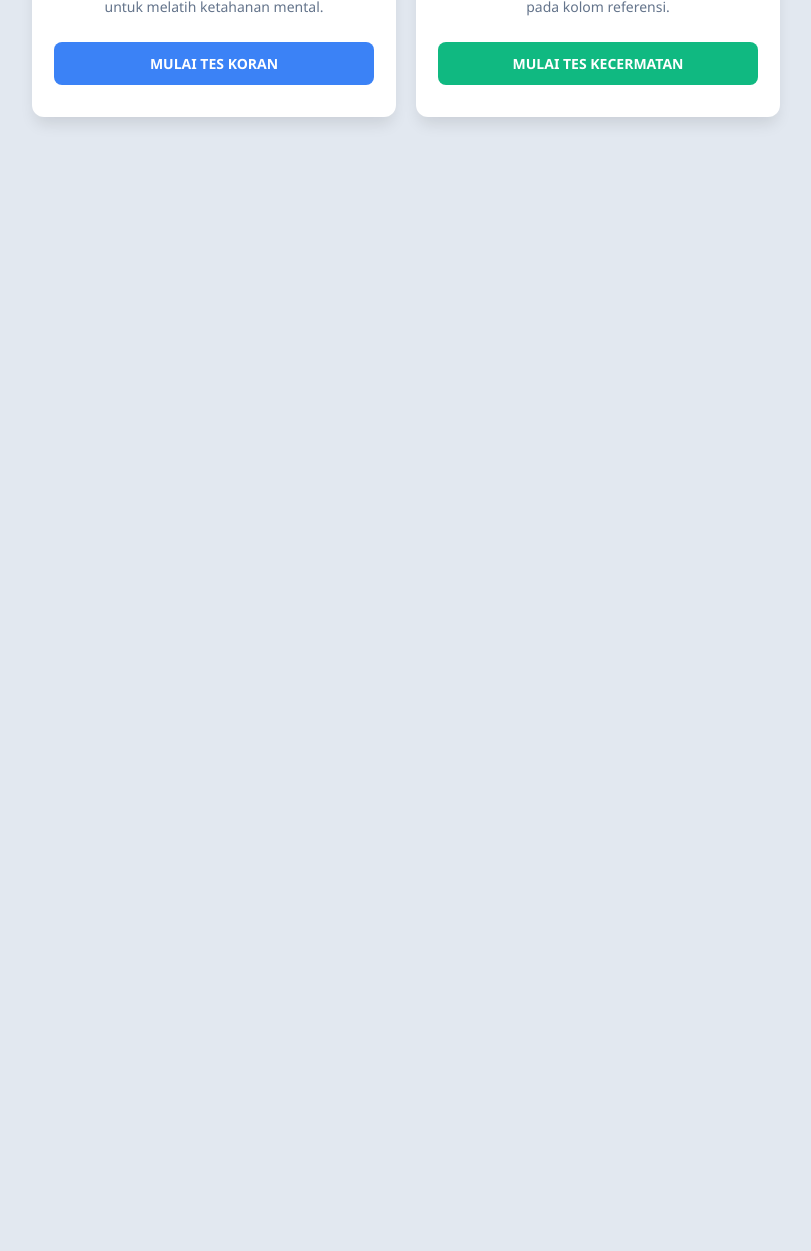
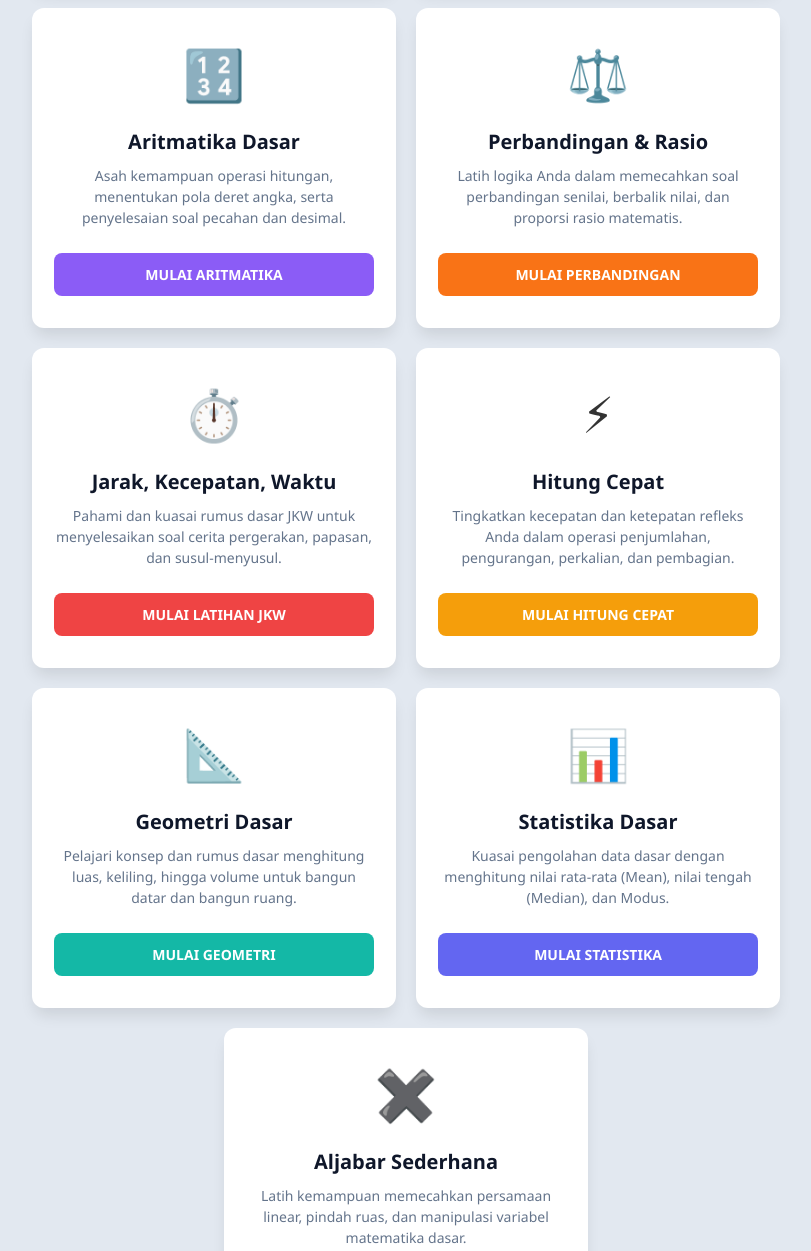
Before and after one commit to Kuma95/TesFaril, a plain HTML site: page index.html in a window 1280 px wide. Shown: the part 514-1765 px from the top of the page, without its empty margins (234-1045 px from the left). Before the commit the page ends 800 px from the top, so only its background shows below. Drawn offline with Linux system fonts and the light colour scheme.

Commit message:
Update index.html

```diff
--- a/index.html
+++ b/index.html
@@ -12,10 +12,10 @@
             display: flex;
             flex-direction: column;
             align-items: center;
-            justify-content: center;
+            justify-content: flex-start;
             min-height: 100vh;
             margin: 0;
-            padding: 20px;
+            padding: 40px 20px;
             box-sizing: border-box;
         }
         .header-title {
@@ -40,7 +40,7 @@
             flex-wrap: wrap;
             gap: 20px;
             justify-content: center;
-            max-width: 800px;
+            max-width: 1100px; /* Diperlebar agar memuat 3 kartu per baris dengan baik */
             width: 100%;
         }
 
@@ -64,7 +64,6 @@
         .card:hover {
             transform: translateY(-5px);
             box-shadow: 0 20px 25px -5px rgba(0, 0, 0, 0.1);
-            border-color: #3b82f6;
         }
 
         .card-icon {
@@ -89,7 +88,6 @@
 
         /* Tombol di dalam kartu */
         .card-btn {
-            background: #3b82f6;
             color: white;
             padding: 12px 0;
             border-radius: 8px;
@@ -98,12 +96,43 @@
             font-size: 14px;
             transition: background 0.2s;
         }
+
+        /* Pewarnaan Kartu (Warna Berbeda untuk Tiap Menu) */
         .card-1 .card-btn { background: #3b82f6; }
         .card-1:hover .card-btn { background: #2563eb; }
+        .card-1:hover { border-color: #3b82f6; }
 
         .card-2 .card-btn { background: #10b981; }
         .card-2:hover .card-btn { background: #059669; }
         .card-2:hover { border-color: #10b981; }
+
+        .card-3 .card-btn { background: #8b5cf6; } /* Ungu */
+        .card-3:hover .card-btn { background: #7c3aed; }
+        .card-3:hover { border-color: #8b5cf6; }
+
+        .card-4 .card-btn { background: #f97316; } /* Oranye */
+        .card-4:hover .card-btn { background: #ea580c; }
+        .card-4:hover { border-color: #f97316; }
+
+        .card-5 .card-btn { background: #ef4444; } /* Merah */
+        .card-5:hover .card-btn { background: #dc2626; }
+        .card-5:hover { border-color: #ef4444; }
+
+        .card-6 .card-btn { background: #f59e0b; } /* Kuning/Amber */
+        .card-6:hover .card-btn { background: #d97706; }
+        .card-6:hover { border-color: #f59e0b; }
+
+        .card-7 .card-btn { background: #14b8a6; } /* Teal */
+        .card-7:hover .card-btn { background: #0d9488; }
+        .card-7:hover { border-color: #14b8a6; }
+
+        .card-8 .card-btn { background: #6366f1; } /* Indigo */
+        .card-8:hover .card-btn { background: #4f46e5; }
+        .card-8:hover { border-color: #6366f1; }
+
+        .card-9 .card-btn { background: #ec4899; } /* Pink */
+        .card-9:hover .card-btn { background: #db2777; }
+        .card-9:hover { border-color: #ec4899; }
 
     </style>
 </head>
@@ -130,6 +159,62 @@
             <div class="card-desc">Latih daya ingat pendek, fokus, dan ketelitian mata Anda dalam mencari karakter yang hilang pada kolom referensi.</div>
             <div class="card-btn">Mulai Tes Kecermatan</div>
         </a>
+
+        <!-- Pilihan 3: Aritmatika Dasar -->
+        <a href="#" class="card card-3">
+            <div class="card-icon">🔢</div>
+            <div class="card-title">Aritmatika Dasar</div>
+            <div class="card-desc">Asah kemampuan operasi hitungan, menentukan pola deret angka, serta penyelesaian soal pecahan dan desimal.</div>
+            <div class="card-btn">Mulai Aritmatika</div>
+        </a>
+
+        <!-- Pilihan 4: Perbandingan & Rasio -->
+        <a href="#" class="card card-4">
+            <div class="card-icon">⚖️</div>
+            <div class="card-title">Perbandingan & Rasio</div>
+            <div class="card-desc">Latih logika Anda dalam memecahkan soal perbandingan senilai, berbalik nilai, dan proporsi rasio matematis.</div>
+            <div class="card-btn">Mulai Perbandingan</div>
+        </a>
+
+        <!-- Pilihan 5: Jarak, Kecepatan, Waktu -->
+        <a href="#" class="card card-5">
+            <div class="card-icon">⏱️</div>
+            <div class="card-title">Jarak, Kecepatan, Waktu</div>
+            <div class="card-desc">Pahami dan kuasai rumus dasar JKW untuk menyelesaikan soal cerita pergerakan, papasan, dan susul-menyusul.</div>
+            <div class="card-btn">Mulai Latihan JKW</div>
+        </a>
+
+        <!-- Pilihan 6: Hitung Cepat -->
+        <a href="#" class="card card-6">
+            <div class="card-icon">⚡</div>
+            <div class="card-title">Hitung Cepat</div>
+            <div class="card-desc">Tingkatkan kecepatan dan ketepatan refleks Anda dalam operasi penjumlahan, pengurangan, perkalian, dan pembagian.</div>
+            <div class="card-btn">Mulai Hitung Cepat</div>
+        </a>
+
+        <!-- Pilihan 7: Geometri Dasar -->
+        <a href="#" class="card card-7">
+            <div class="card-icon">📐</div>
+            <div class="card-title">Geometri Dasar</div>
+            <div class="card-desc">Pelajari konsep dan rumus dasar menghitung luas, keliling, hingga volume untuk bangun datar dan bangun ruang.</div>
+            <div class="card-btn">Mulai Geometri</div>
+        </a>
+
+        <!-- Pilihan 8: Statistika Dasar -->
+        <a href="#" class="card card-8">
+            <div class="card-icon">📊</div>
+            <div class="card-title">Statistika Dasar</div>
+            <div class="card-desc">Kuasai pengolahan data dasar dengan menghitung nilai rata-rata (Mean), nilai tengah (Median), dan Modus.</div>
+            <div class="card-btn">Mulai Statistika</div>
+        </a>
+
+        <!-- Pilihan 9: Aljabar Sederhana -->
+        <a href="#" class="card card-9">
+            <div class="card-icon">✖️</div>
+            <div class="card-title">Aljabar Sederhana</div>
+            <div class="card-desc">Latih kemampuan memecahkan persamaan linear, pindah ruas, dan manipulasi variabel matematika dasar.</div>
+            <div class="card-btn">Mulai Aljabar</div>
+        </a>
     </div>
 
 </body>
```
